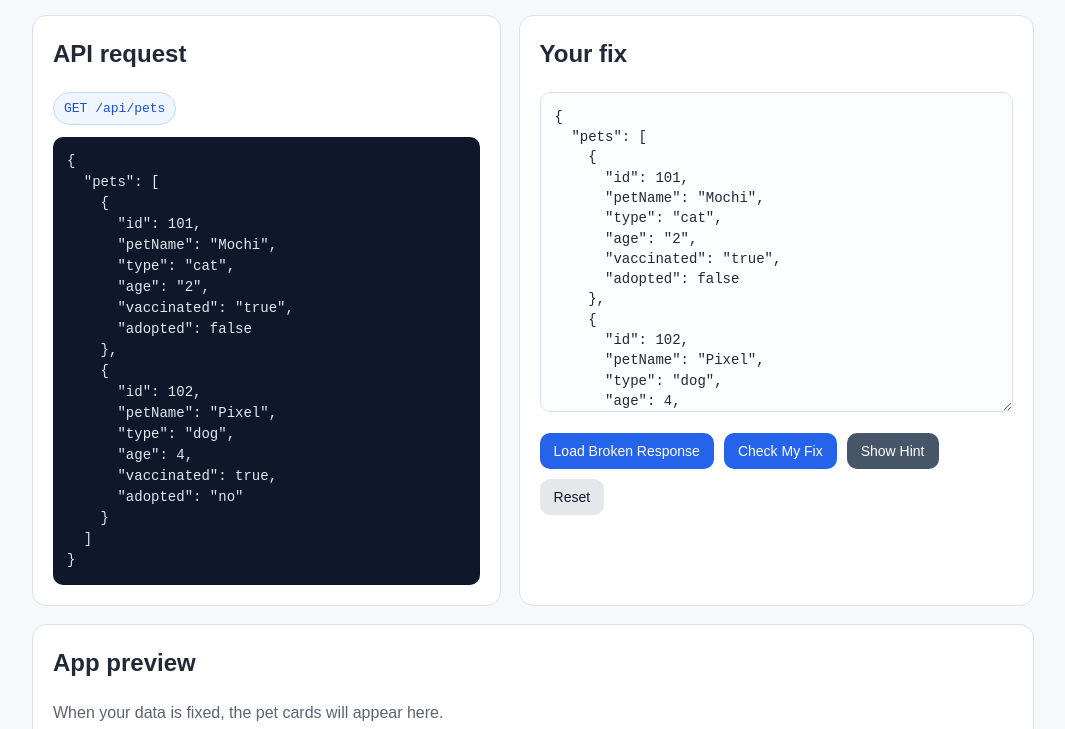
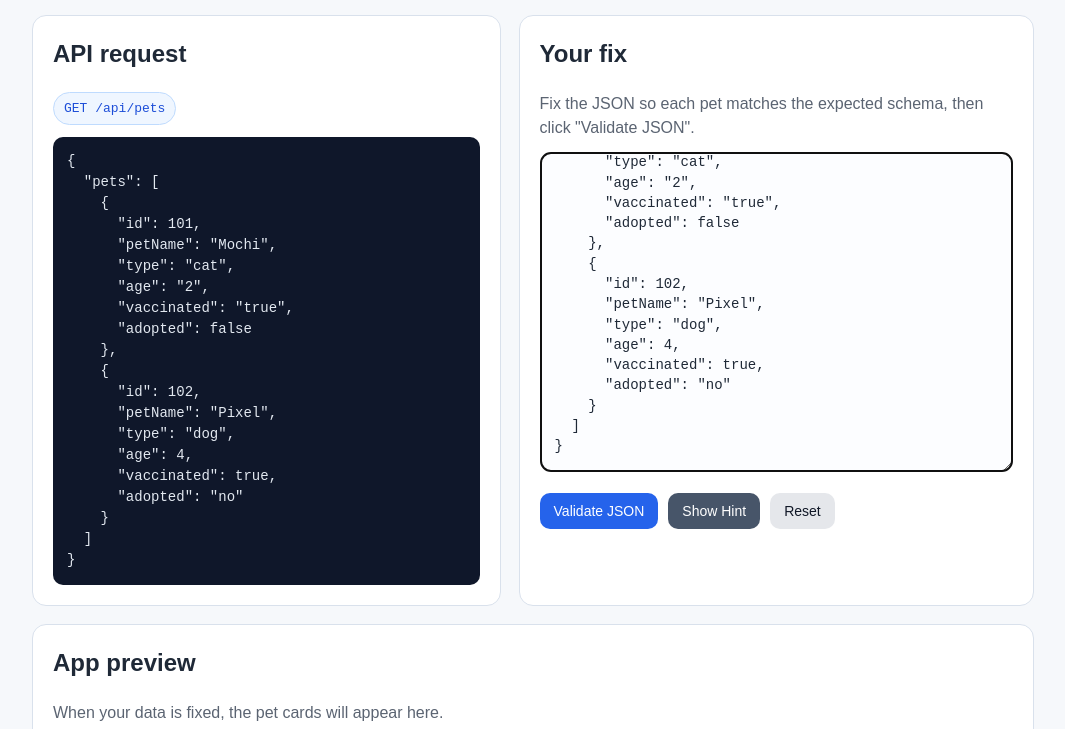
Before and after one commit to ChanceHarmon/BrokenAPI, a plain HTML site: page index.html in a window 1280 px wide. Shown: the part 571-1300 px from the top of the page, without its empty margins (107-1172 px from the left). Drawn offline with Linux system fonts and the light colour scheme.

Commit message:
small touch ups

```diff
--- a/app.js
+++ b/app.js
@@ -35,6 +35,7 @@ function loadBrokenResponse() {
   clearFeedback();
   cards.innerHTML = "";
   successBanner.className = "success-banner";
+  jsonEditor.focus();
 }
 
 function clearFeedback() {
@@ -182,7 +183,6 @@ function checkFix() {
   renderCards(parsed.pets);
 }
 
-document.getElementById("loadBtn").addEventListener("click", loadBrokenResponse);
 document.getElementById("checkBtn").addEventListener("click", checkFix);
 document.getElementById("hintBtn").addEventListener("click", showHint);
 document.getElementById("resetBtn").addEventListener("click", loadBrokenResponse);
--- a/index.html
+++ b/index.html
@@ -41,15 +41,15 @@
       <div class="panel">
         <h2>API request</h2>
         <div class="request-line">GET /api/pets</div>
-        <div class="code-box" id="requestBox">Click "Load Broken Response" to inspect the JSON.</div>
+        <div class="code-box" id="requestBox"></div>
       </div>
 
       <div class="panel">
         <h2>Your fix</h2>
+        <p class="muted">Fix the JSON so each pet matches the expected schema, then click "Validate JSON".</p>
         <textarea id="jsonEditor" spellcheck="false" aria-label="JSON editor"></textarea>
         <div class="button-row">
-          <button id="loadBtn">Load Broken Response</button>
-          <button id="checkBtn">Check My Fix</button>
+          <button id="checkBtn">Validate JSON</button>
           <button id="hintBtn" class="secondary">Show Hint</button>
           <button id="resetBtn" class="ghost">Reset</button>
         </div>
```
